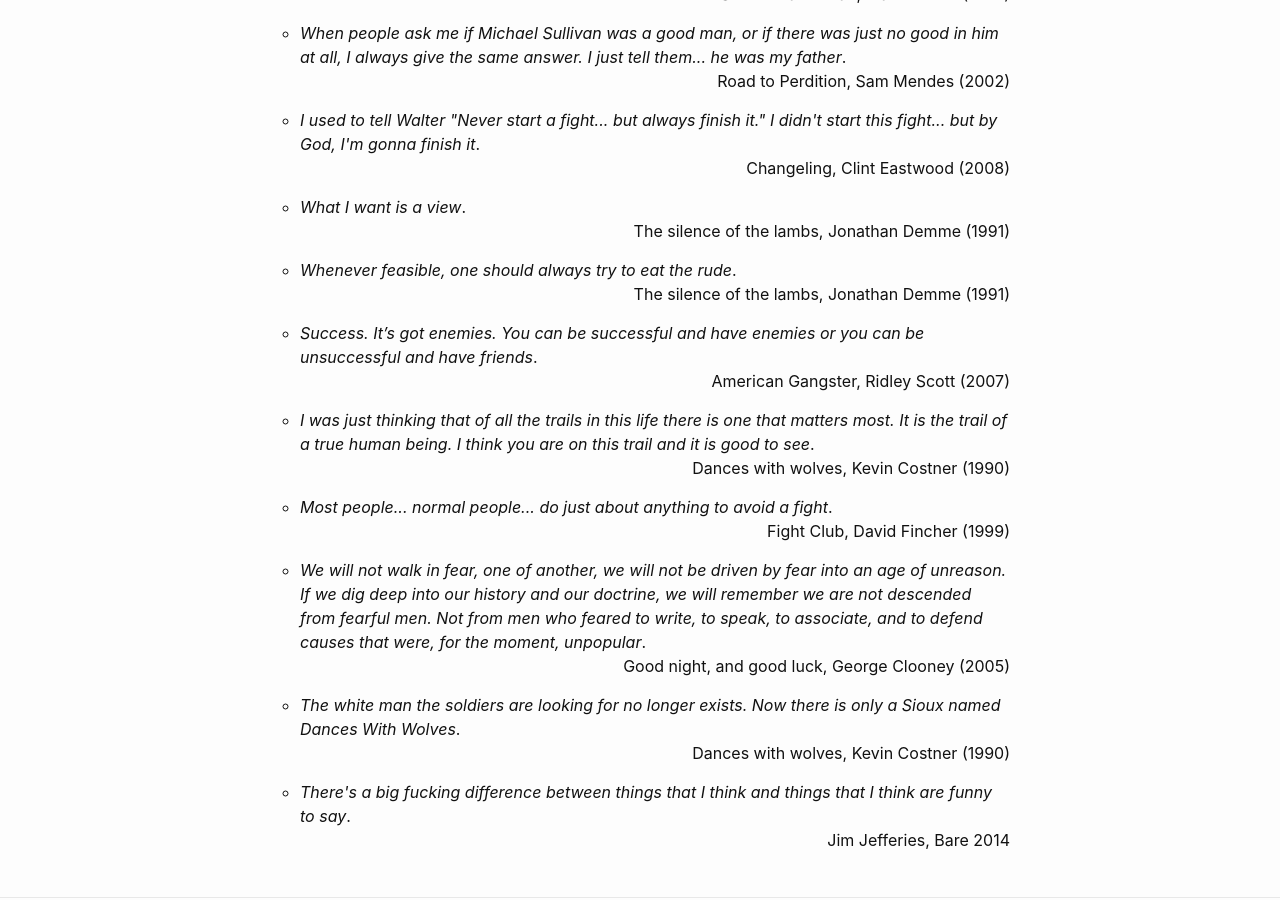
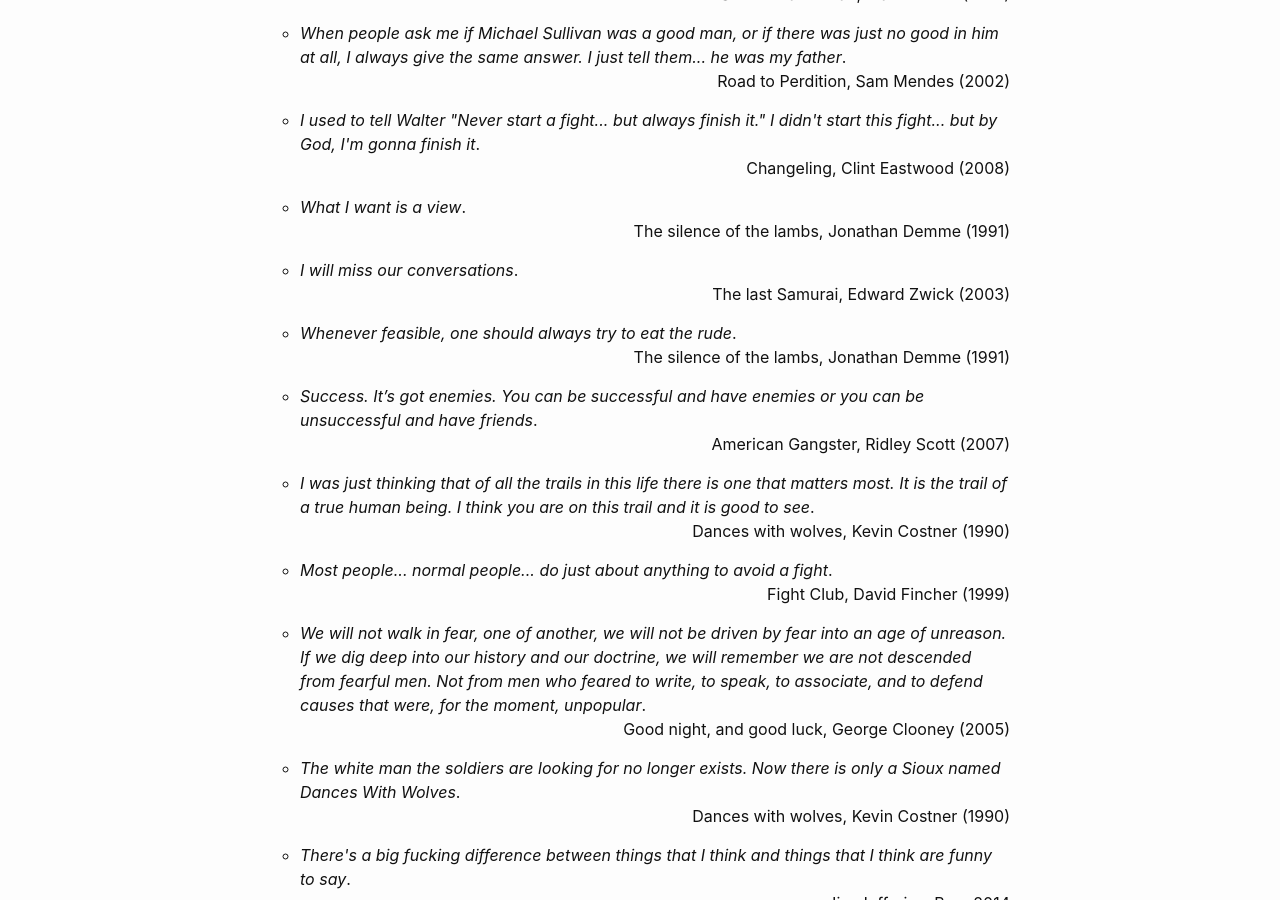
Before and after one commit to atricolfi/aricolfi.github.io, a Jekyll site: the page built from DISTRACTIONS/Movies.html, in a window 1280 px wide and 900 px high, scrolled down 773 px. Built offline with Jekyll 4.4.1, drawn with Linux system fonts in a browser that asks for light colours.

Commit message:
Update Movies.html

```diff
--- a/DISTRACTIONS/Movies.html
+++ b/DISTRACTIONS/Movies.html
@@ -73,6 +73,11 @@
   <p align="right"/>The silence of the lambs, Jonathan Demme (1991)
    </ul>
 
+      <ul style="list-style-type:circle">
+<li><em>
+  I will miss our conversations</em>.<br>
+  <p align="right"/>The last Samurai, Edward Zwick (2003)
+   </ul>
 
         <ul style="list-style-type:circle">
 <li><em>
```
